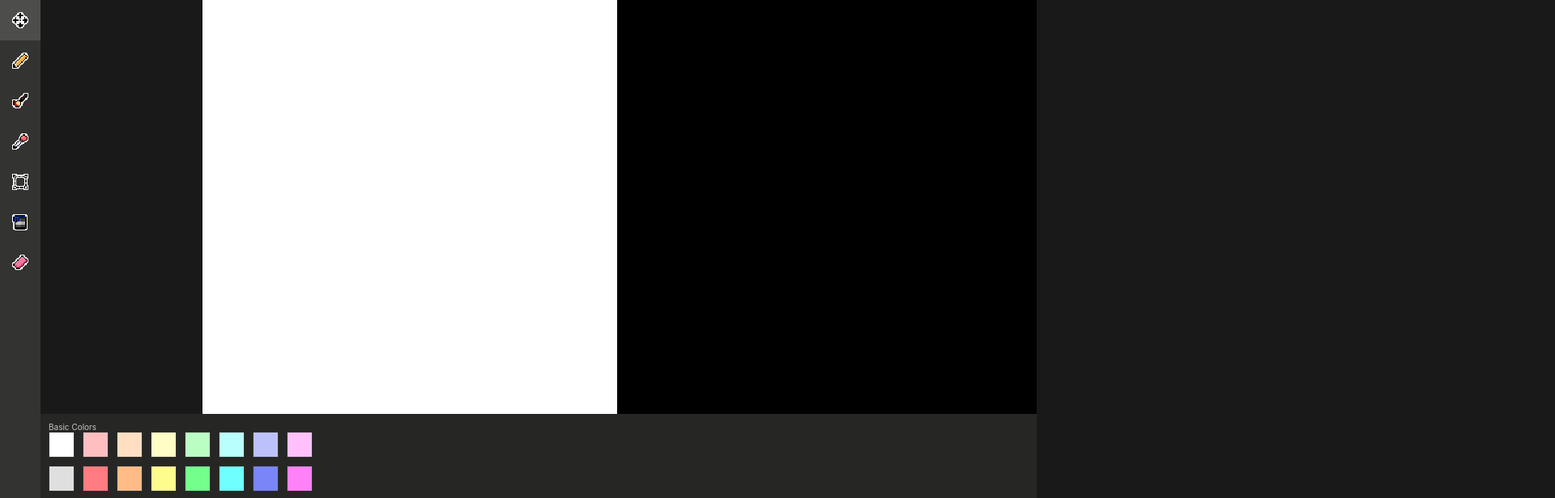
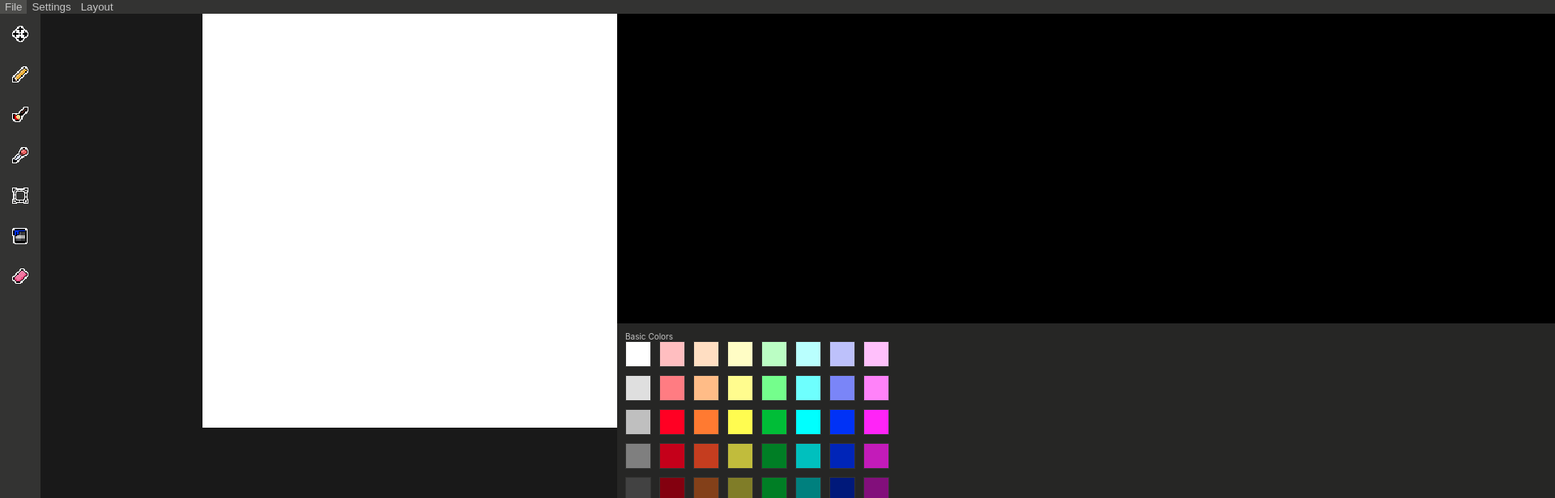
Before and after one commit to larseriktf/skineditor, a React (Create React App) app in the folder skindojo/: page / in a window 1280 px wide. Shown: the top 616 px of the page at 81% size, 1920 px wide, since content can reach past the window. Built offline with nearby package versions, Linux system fonts and the light colour scheme.

Commit message:
Added functionality to colorpalette

```diff
--- a/skindojo/src/components/Color.tsx
+++ b/skindojo/src/components/Color.tsx
@@ -1,9 +1,13 @@
 import { Colorpalette } from "./Colorpalette"
 
-export const Color = () => {
+interface IProps {
+  setColor: React.Dispatch<React.SetStateAction<string>>
+}
+
+export const Color = ({ setColor }: IProps) => {
   return (
     <section className="color">
-      <Colorpalette />
+      <Colorpalette setColor={setColor} />
     </section>
   )
 }
--- a/skindojo/src/components/Colorpalette.tsx
+++ b/skindojo/src/components/Colorpalette.tsx
@@ -1,7 +1,11 @@
 import { useState } from "react"
 import { PaletteColor } from "./PaletteColor"
 
-export const Colorpalette = () => {
+interface IProps {
+  setColor: React.Dispatch<React.SetStateAction<string>>
+}
+
+export const Colorpalette = ({ setColor }: IProps) => {
   // States
 
   // Variables
@@ -64,17 +68,17 @@ export const Colorpalette = () => {
       <p className="label">Basic Colors</p>
       <section className="palette-predefined">
         {colorsPredefined.map((color) => (
-          <PaletteColor color={color} />
+          <PaletteColor color={color} setColor={setColor} />
         ))}
       </section>
       <p className="label">Custom Colors</p>
       <section className="palette-user-defined">
         {colorsUserDefined.map((color, index) => (
-          <PaletteColor color={color} key={index} />
+          <PaletteColor color={color} key={index} setColor={setColor} />
         ))}
         {[...Array(userDefinedPickers - colorsUserDefined.length)].map(
           (e, index) => (
-            <PaletteColor color="transparent" key={index} />
+            <PaletteColor color="transparent" key={index} setColor={setColor} />
           )
         )}
       </section>
--- a/skindojo/src/components/PaletteColor.tsx
+++ b/skindojo/src/components/PaletteColor.tsx
@@ -1,12 +1,18 @@
 interface IProps {
   color: string
+  setColor: React.Dispatch<React.SetStateAction<string>>
 }
 
-export const PaletteColor = ({ color }: IProps) => {
+export const PaletteColor = ({ color, setColor }: IProps) => {
+  const updateColor = () => {
+    setColor(color)
+  }
+
   return (
     <div
       className="palette-color"
       style={{ background: color } as React.CSSProperties}
+      onClick={updateColor}
     />
   )
 }
--- a/skindojo/src/components/Skineditor.tsx
+++ b/skindojo/src/components/Skineditor.tsx
@@ -1,3 +1,4 @@
+import { useState } from "react"
 import { Menubar } from "./Menubar"
 import { Toolbox } from "./Toolbox"
 import { Canvas } from "./Canvas"
@@ -5,13 +6,15 @@ import { Viewbox } from "./Viewbox"
 import { Color } from "./Color"
 
 export const Skineditor = () => {
+  const [color, setColor] = useState("white")
+
   return (
     <div id="main-grid">
       <Menubar />
       <Toolbox />
-      <Canvas width={32} height={32} color={"green"} />
+      <Canvas width={32} height={32} color={color} />
       <Viewbox />
-      <Color />
+      <Color setColor={setColor} />
     </div>
   )
 }
--- a/skindojo/src/style/utilities/_global.scss
+++ b/skindojo/src/style/utilities/_global.scss
@@ -27,7 +27,7 @@ main {
     grid-template-areas:
         "menu menu menu"
         "toolbox canvas viewbox"
-        "toolbox color color";
+        "toolbox canvas color";
 }
 
 #canv {
```
